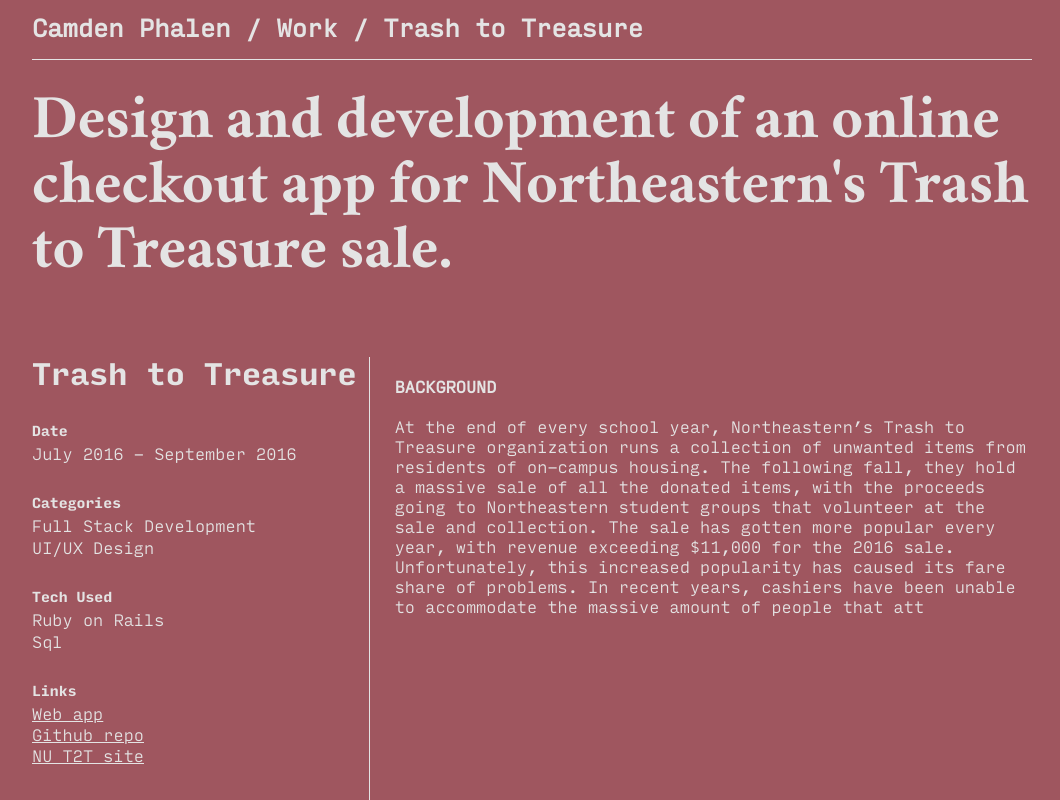
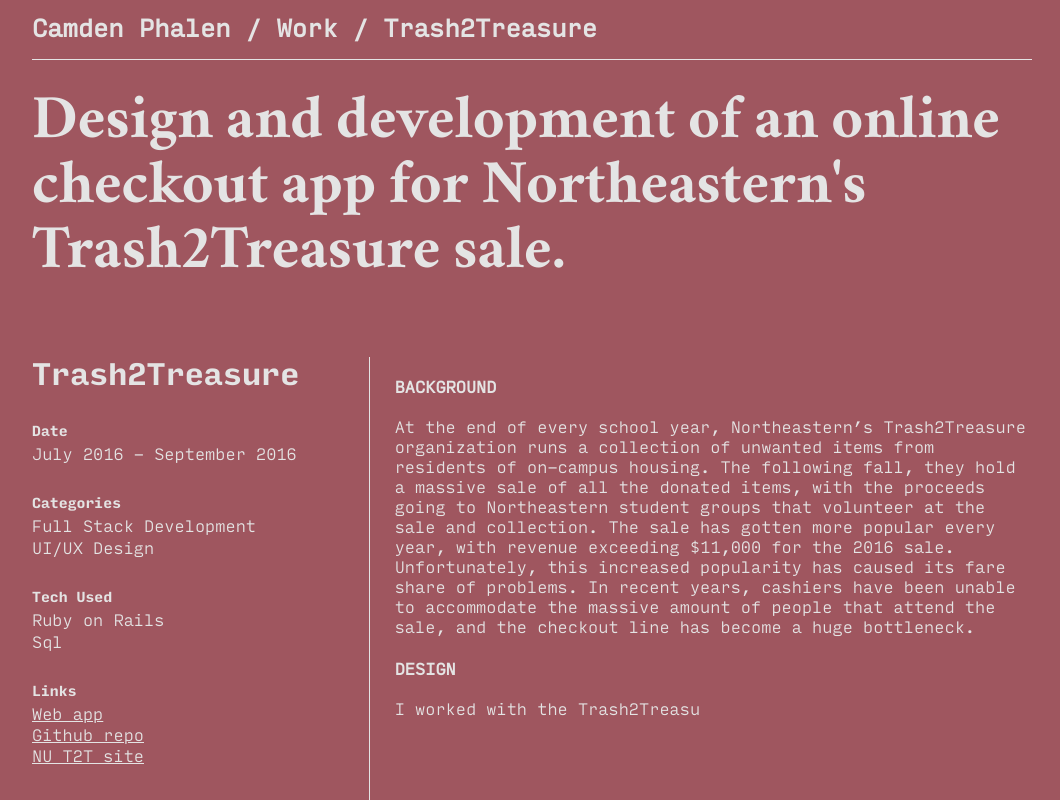
Before and after one commit to camden11/portfolio-old, a React (Create React App) app: page /work/trash2treasure in a window 1280 px wide. Shown: the top 800 px of the page, without its empty margins (108-1168 px from the left). Built offline with nearby package versions, Linux system fonts and the light colour scheme.

Commit message:
actually fix trash2treasure issue

```diff
--- a/src/components/content/Trash2Treasure.js
+++ b/src/components/content/Trash2Treasure.js
@@ -11,7 +11,7 @@
     <div>
       <H4 index={tracker.index()}>Background</H4>
       <P index={tracker.index()} typeTime={typeTime}>
-        At the end of every school year, Northeastern’s Trash to Treasure
+        At the end of every school year, Northeastern’s Trash2Treasure
         organization runs a collection of unwanted items from residents of
         on-campus housing. The following fall, they hold a massive sale of all
         the donated items, with the proceeds going to Northeastern student
@@ -24,7 +24,7 @@
       </P>
       <H4 index={tracker.index()}>Design</H4>
       <P index={tracker.index()} typeTime={typeTime}>
-        I worked with the Trash to Treasure committee to try to solve this
+        I worked with the Trash2Treasure committee to try to solve this
         problem. My solution was an in-browser online checkout system designed
         to decrease checkout time by reducing the amount of work cashiers had to
         do to check someone out.
@@ -50,7 +50,7 @@
       <P index={tracker.index()} typeTime={typeTime}>
         The application made its debut with a trial run at the fall 2016 Trash
         to Treasure sale. It was used by only a small portion of shoppers, but
-        the ones that did use it gave positive feedback. NU Trash to Treasure
+        the ones that did use it gave positive feedback. NU Trash2Treasure
         has since continued using the seller-side portion of the app to keep
         inventory for their sales.
       </P>
--- a/src/containers/Project.js
+++ b/src/containers/Project.js
@@ -135,7 +135,9 @@
         <GridParent>
           <ProjectData className="project-data">
             <Sticky>
-              <H3 index={tracker.index()}>{project.name}</H3>
+              <H3 index={tracker.index()}>
+                {project.displayName || project.name}
+              </H3>
               <ProjectDataSection>
                 <H6 index={tracker.index()}>Date</H6>
                 <ProjectDataText index={tracker.index()}>
--- a/src/data/AddressUrls.js
+++ b/src/data/AddressUrls.js
@@ -6,7 +6,7 @@
   'Mass Hike': '/work/mass-hike',
   TrailTag: '/work/trailtag',
   HubSpot: '/work/hubspot',
-  'Trash to Treasure': '/work/trash2treasure',
+  Trash2Treasure: '/work/trash2treasure',
   Idea: '/work/idea',
   Alignable: '/work/alignable',
   'Open Lines': '/work/openlines',
--- a/src/data/Projects.js
+++ b/src/data/Projects.js
@@ -83,10 +83,11 @@
     previousName: 'Idea',
   },
   trash2treasure: {
-    name: 'Trash to Treasure',
+    name: 'Trash2Treasure',
+    displayName: 'Trash2\u200bTreasure',
     href: '/work/trash2treasure',
     header:
-      "Design and development of an online checkout app for Northeastern's Trash to Treasure sale.",
+      "Design and development of an online checkout app for Northeastern's Trash2Treasure sale.",
     dates: 'July 2016 - September 2016',
     categories: ['Full Stack Development', 'UI/UX Design'],
     techUsed: ['Ruby on Rails', 'Sql'],
--- a/src/img/index.js
+++ b/src/img/index.js
@@ -27,7 +27,7 @@
     HubSpot: hubspotPreview,
     Idea: ideaPreview,
     Alignable: alignablePreview,
-    'Trash to Treasure': trash2treasurePreview,
+    'Trash2Treasure': trash2treasurePreview,
     'Open Lines': openlinesPreview,
   },
   camden,
```
